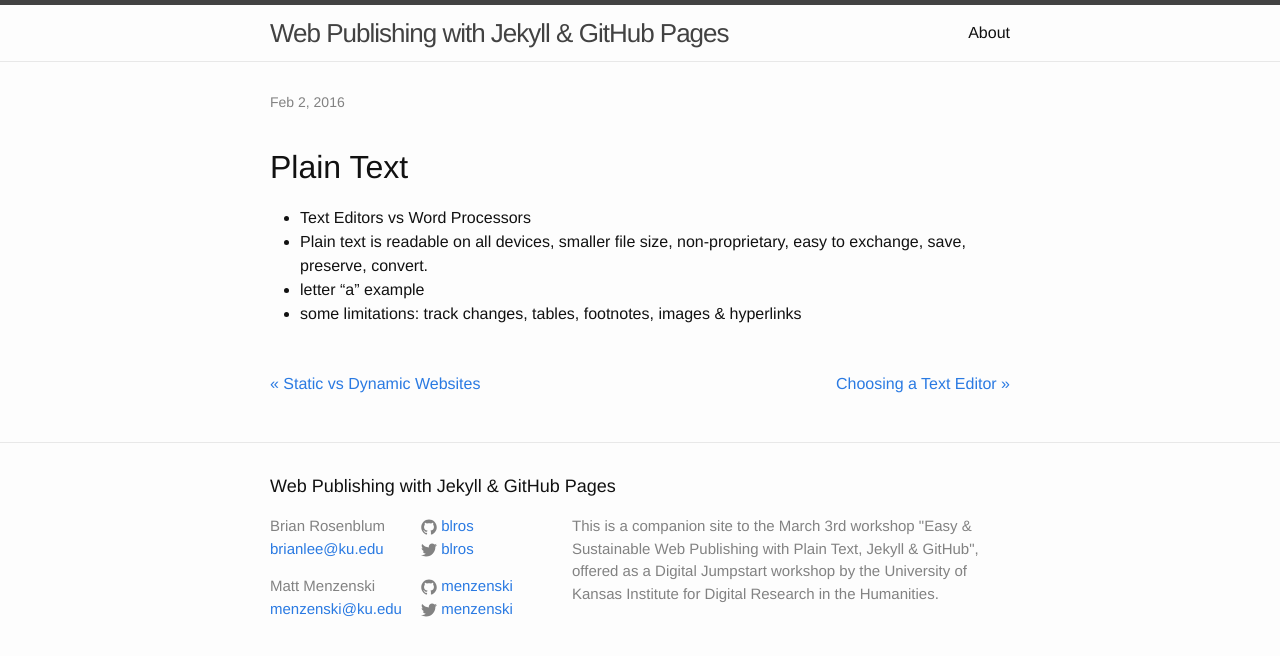
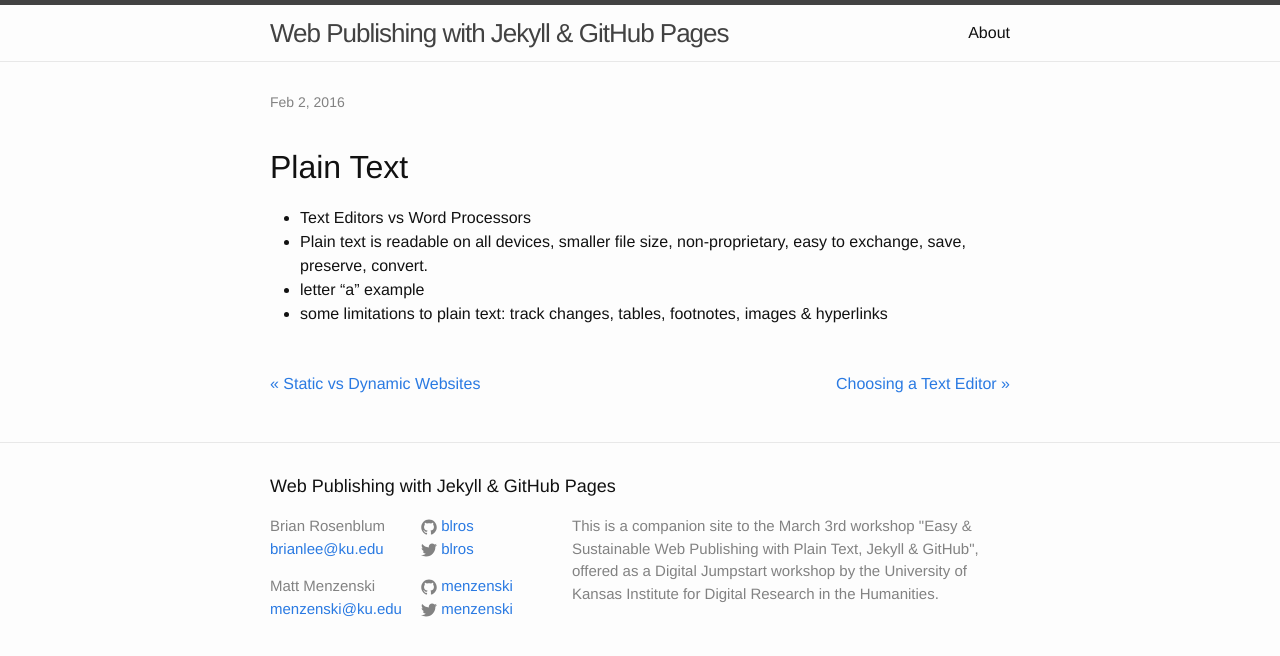
Before and after one commit to menzenski/idrh-static-site-workshop, a Jekyll site: the page built from _posts/2016-02-02-plain-text.md, in a window 1280 px wide. Shown: the top 656 px of the page. Built offline with Jekyll 4.4.1, drawn with Linux system fonts in a browser that asks for light colours.

Commit message:
Updated 2016-02-02-plain-text.md

```diff
--- a/_posts/2016-02-02-plain-text.md
+++ b/_posts/2016-02-02-plain-text.md
@@ -6,9 +6,10 @@ categories: jekyll
 published: true
 ---
 
+
 ## Plain Text
 
 * Text Editors vs Word Processors
 * Plain text is readable on all devices, smaller file size, non-proprietary, easy to exchange, save, preserve, convert.
 * letter "a" example
-* some limitations: track changes, tables, footnotes, images & hyperlinks
+* some limitations to plain text: track changes, tables, footnotes, images & hyperlinks
```
